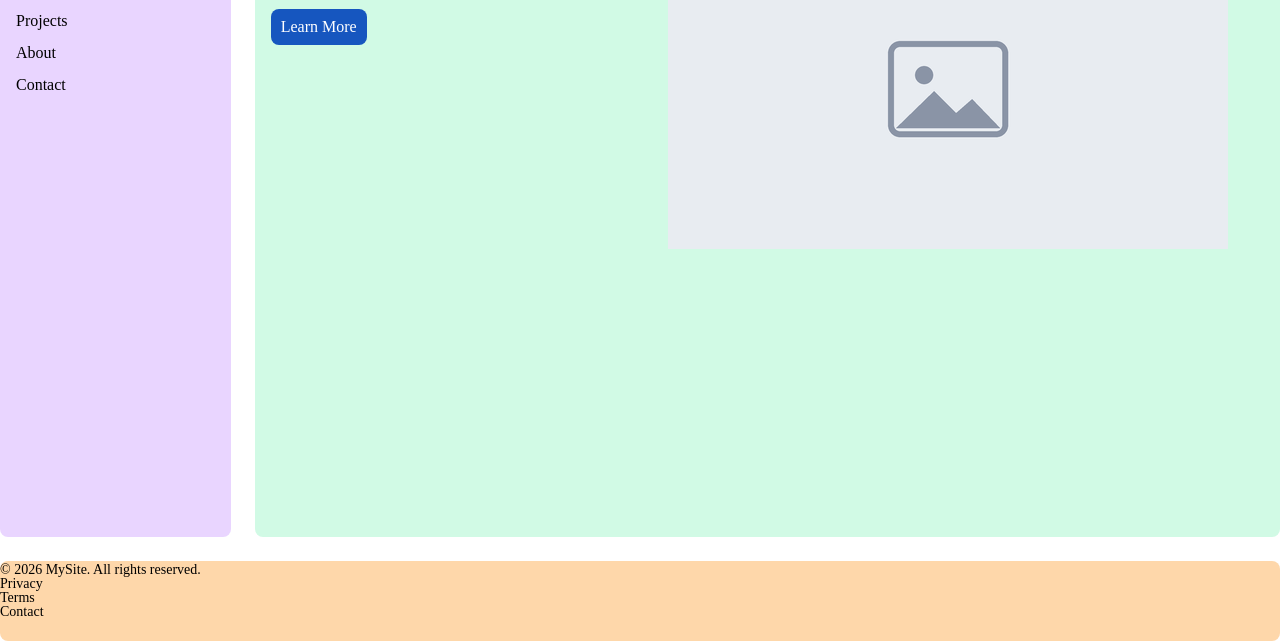
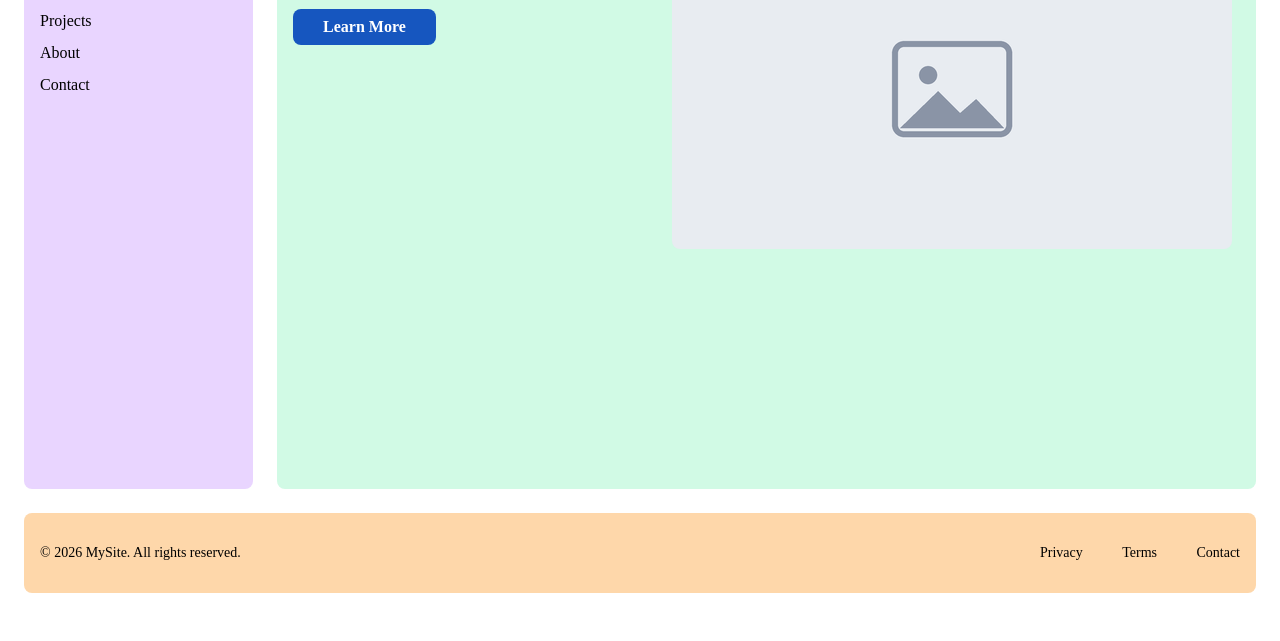
Before and after one commit to Bagrat-404/css_battle, a plain HTML site: page index.html in a window 1280 px wide. Shown: the part 207-848 px from the top of the page. After the commit the page ends 800 px from the top, so only its background shows below. Drawn offline with Linux system fonts and the light colour scheme.

Commit message:
update 3

```diff
--- a/styles/style.css
+++ b/styles/style.css
@@ -2,10 +2,11 @@
   box-sizing: border-box;
 }
 
-body{
+body {
   display: flex;
   flex-direction: column;
   gap: 24px;
+  padding-inline: 24px;
   }
 
 header {
@@ -30,23 +31,19 @@ main {
   border-radius: 8px;
 }
 
-.leyout{
+.leyout {
   display: flex;
   flex-grow: 1;
-    min-height: calc(100vh - 160px);
+  min-height: calc(100vh - 208px);
   gap: 24px;
-
 }
 section.hero {
-    background-color:#d1fae5;
+  background-color: #d1fae5;
   height: 100%;
   border-radius: 8px;
   display: flex;
   padding: 32px 16px;
-
 }
-
-
 
 div.hero-content {
   display: flex;
@@ -54,13 +51,20 @@ div.hero-content {
   flex-direction: column;
   width: 40%;
 
-    h1{
+  h1 {
     font-size: 32px;
     font-weight: 700;
   }
 
+  p{
+    font-size: 16px;
+    font-weight: 400;
+  }
 
-
+  a{
+    font-size: 16px;
+    font-weight: 600;
+  }
 }
 
 aside {
@@ -68,8 +72,6 @@ aside {
   background-color: #e9d5ff;
   padding: 32px 16px;
   border-radius: 8px;
-
-
 
   h2 {
     font-size: 20px;
@@ -88,7 +90,6 @@ aside {
     font-weight: 500;
   }
 }
-
 
 /* general tags */
 a {
@@ -111,10 +112,29 @@ nav {
 }
 
 footer {
+  display: flex;
+  align-items: center;
+  justify-content: space-between;
+  padding-inline: 16px;
+  font-size: 14px;
+  font-weight: 400;
+
+  ul{
+    display: flex;
+    width: 200px;
+    justify-content: space-between;
+    }
+
+
+
+
+
   span,
   ul > li {
     font-size: 14px;
   }
+
+
 }
 
 section {
@@ -143,10 +163,14 @@ footer {
 }
 
 .big-btn {
-  width:fit-content;
+  width: fit-content;
   display: inline-block;
   background-color: #1656bf;
   color: white;
   border-radius: 8px;
-  padding: 10px;
+  padding: 10px 30px;
 }
+
+img{
+  border-radius: 8px;
+}
```
Lines whose indentation alone changed are shown as unchanged.
